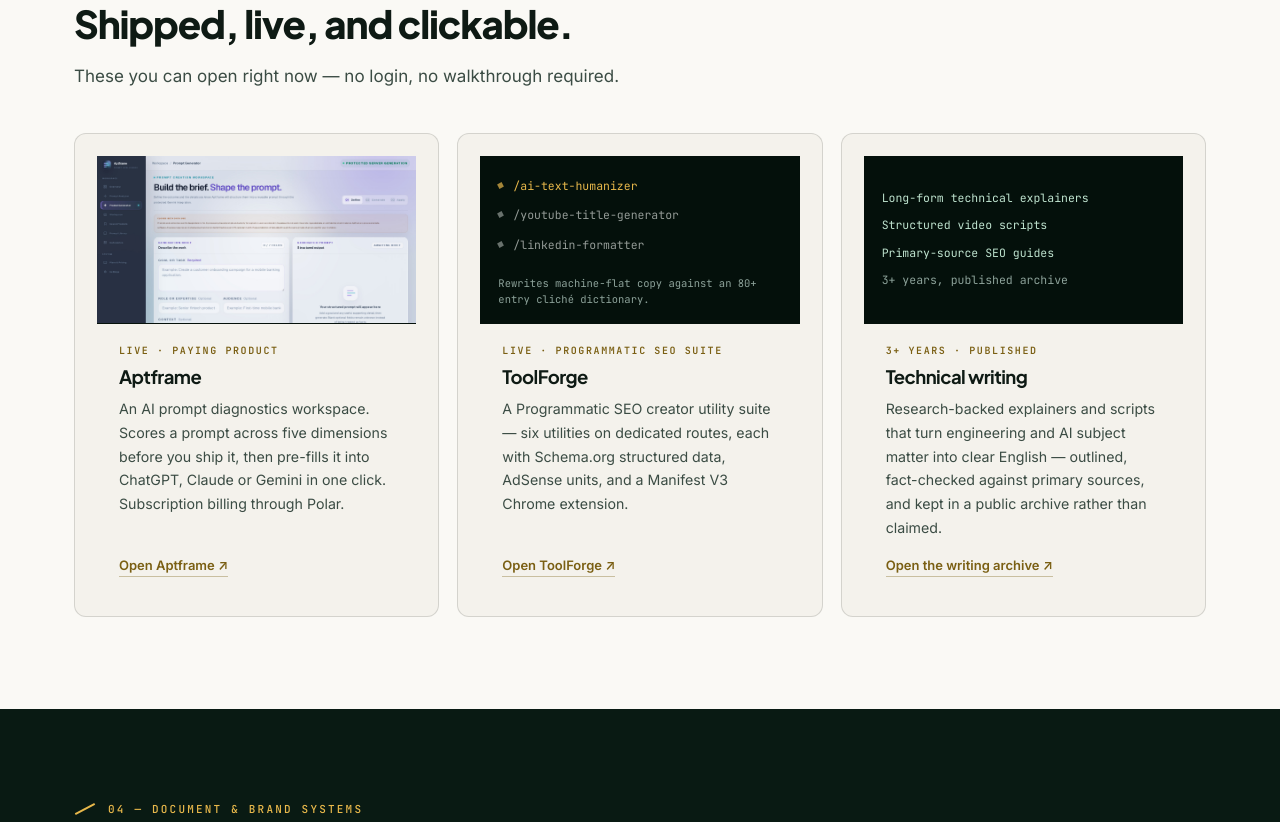
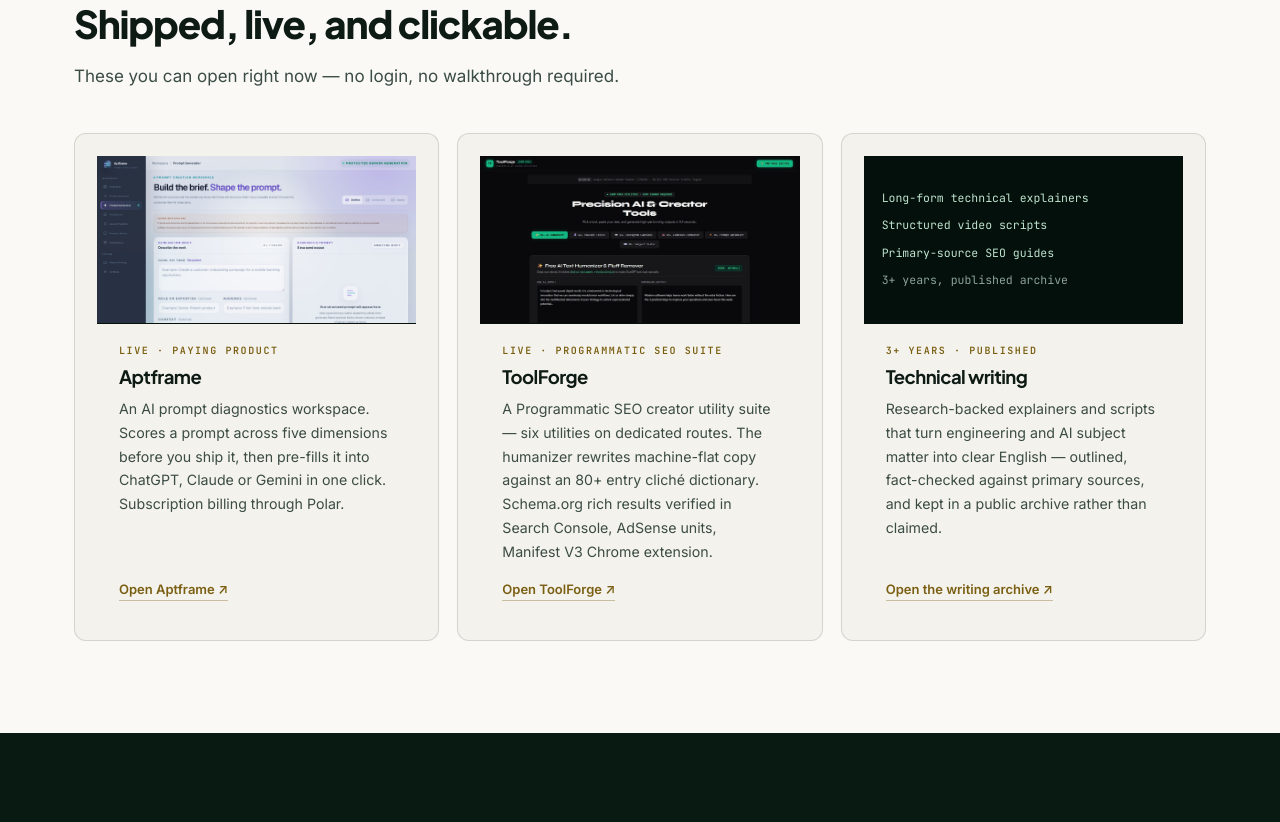
Before and after one commit to onwefrancis/francis-portfolio, a website: page site/index.html in a window 1280 px wide. Shown: the part 3916-4738 px from the top of the page. Drawn offline with Linux system fonts and the light colour scheme.

Commit message:
Ship the updated CV and the real ToolForge screenshot
PDF: replaced with the owner's updated CV at the same path both pages already
link. 8,431 B -> 229,837 B, 2 pages. The superseded file contained a street
address, '50+ products' and 'High-Traffic Programmatic SEO', all three of which
the pages had already dropped - the contradiction flagged in D154 is now closed.
The new file also carries 18 live link annotations; the old one had none.

ToolForge: the card showed an interactive route-tab stand-in because no
screenshot existed. One does now, so the stand-in is replaced by the real
landing page, lightbox-enabled, browser chrome and an extension overlay cropped
out. Its dead tab JS is removed and the 80+ cliche dictionary detail the tabs
carried is moved into the card copy so nothing is lost.

Accuracy: the CV grades COREN as 'Pupil Member'; both pages said 'Probationer'.
Corrected. Resume skills rows renamed to the CV's wording.

Verified: 102 browser assertions, 340 contrast samples, 0 below WCAG AA.

```diff
--- a/site/index.html
+++ b/site/index.html
@@ -286,6 +286,12 @@ dl.spec dd{margin:0;font:400 13px/1.7 var(--mono);color:var(--mint)}
   box-shadow:0 14px 34px -22px rgba(14,26,20,.5)}
 .work .plate{height:168px;overflow:hidden;border-bottom:1px solid var(--line-l);background:var(--obsidian)}
 .work .plate img{width:100%;height:100%;object-fit:cover;object-position:top center}
+.work .plate.shot-lb{cursor:zoom-in;position:relative}
+.work .plate.shot-lb::after{content:"Enlarge";position:absolute;right:9px;bottom:9px;
+  padding:4px 9px;border-radius:3px;background:rgba(4,16,11,.82);border:1px solid var(--line-d2);
+  font:500 9.5px/1 var(--mono);letter-spacing:.14em;text-transform:uppercase;color:var(--mint);
+  opacity:0;transition:opacity var(--t) var(--e)}
+.work .plate.shot-lb:hover::after{opacity:1}
 .routes{height:168px;border-bottom:1px solid var(--line-l);background:var(--obsidian);
   display:flex;flex-direction:column;justify-content:center;gap:0;padding:0}
 .routes button{display:flex;align-items:center;gap:10px;padding:9px 18px;
@@ -726,17 +732,16 @@ footer .wrap{display:flex;justify-content:space-between;gap:15px;flex-wrap:wrap;
       </article>
 
       <article data-r style="--d:35ms">
-        <div class="routes" id="routes" role="tablist" aria-label="ToolForge routes">
-          <button role="tab" aria-selected="true"  data-note="Rewrites machine-flat copy against an 80+ entry cliché dictionary.">/ai-text-humanizer</button>
-          <button role="tab" aria-selected="false" data-note="Generates and ranks title variants for click-through.">/youtube-title-generator</button>
-          <button role="tab" aria-selected="false" data-note="Restructures posts for the LinkedIn feed's line-break rules.">/linkedin-formatter</button>
-          <p class="note" id="routeNote">Rewrites machine-flat copy against an 80+ entry cliché dictionary.</p>
+        <div class="plate shot-lb" data-lb="/assets/toolforge-landing.jpg" data-cap="ToolForge — Precision AI &amp; Creator Tools · six utilities, live on Cloudflare Pages">
+          <img src="/assets/toolforge-landing.jpg" alt="ToolForge landing page, showing the six utility routes"
+               width="1400" height="804" loading="lazy" decoding="async">
         </div>
         <div class="in">
           <span class="st">Live · Programmatic SEO suite</span>
           <h3>ToolForge</h3>
-          <p>A Programmatic SEO creator utility suite — six utilities on dedicated routes, each with
-          Schema.org structured data, AdSense units, and a Manifest V3 Chrome extension.</p>
+          <p>A Programmatic SEO creator utility suite — six utilities on dedicated routes. The
+          humanizer rewrites machine-flat copy against an 80+ entry cliché dictionary. Schema.org
+          rich results verified in Search Console, AdSense units, Manifest V3 Chrome extension.</p>
           <p class="go"><a href="https://toolforge-app.pages.dev/" target="_blank" rel="noopener">Open ToolForge ↗</a></p>
         </div>
       </article>
@@ -855,7 +860,7 @@ footer .wrap{display:flex;justify-content:space-between;gap:15px;flex-wrap:wrap;
         <ul class="ledger">
           <li><span><b>B.Eng. Petroleum Engineering</b><br>Second Class Upper · FUTO</span><span class="m num">3.55/5.00<br>Aug 2020 – Oct 2025</span></li>
           <li><span><b>GMNSE</b><br>Nigerian Society of Engineers</span><span class="m">Graduate<br>Member</span></li>
-          <li><span><b>P-COREN</b><br>Council for the Regulation of Engineering in Nigeria</span><span class="m">Probationer</span></li>
+          <li><span><b>P-COREN</b><br>Council for the Regulation of Engineering in Nigeria</span><span class="m">Pupil</span></li>
           <li><span><b>SPE</b><br>Society of Petroleum Engineers, FUTO Chapter</span><span class="m">Member</span></li>
           <li><span><b>Executive President, NUESA FUTO</b><br>Elected twice</span><span class="m num">2023–2025</span></li>
           <li><span><b>HSE Levels 1–3 (OSHA)</b></span><span class="m num">Feb 2023</span></li>
@@ -1047,16 +1052,7 @@ addEventListener("resize", function(){
 });
 
 /* ---------- ToolForge route previews ---------- */
-var routes = $("#routes");
-if(routes){
-  var rbtns = $$("button", routes), rnote = $("#routeNote");
-  rbtns.forEach(function(b){
-    b.addEventListener("click", function(){
-      rbtns.forEach(function(x){ x.setAttribute("aria-selected", x===b ? "true":"false") });
-      rnote.textContent = b.getAttribute("data-note");
-    });
-  });
-}
+/* ToolForge route tabs removed: a real screenshot now carries the evidence. */
 
 /* ---------- lightbox ---------- */
 var lb = $("#lightbox"), lbimg = $("#lbimg"), lbcap = $("#lbcap"), xclose = $("#xclose");
```
Also changed, not shown: site/resume.html (+3 -3 lines), site/assets/toolforge-landing.jpg (added), 1 other file.
